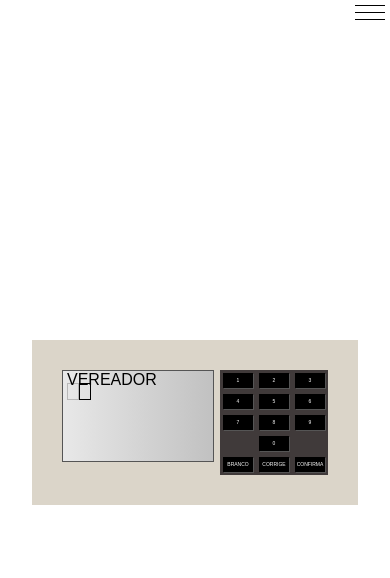
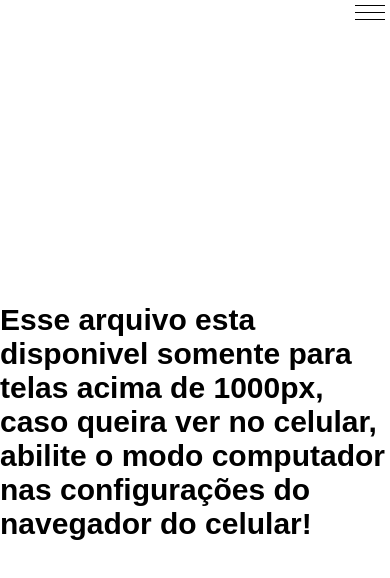
Before and after one commit to FelipeCarvalhoo/Urna-eletronica, a plain HTML site: page index.html in a window 390 px wide. Drawn offline with Linux system fonts and the light colour scheme.

Commit message:
mandei informação de que so pode acessar a urna eletronica em uma tela grande, como a de um computador

```diff
--- a/index.html
+++ b/index.html
@@ -17,6 +17,9 @@
         <img src="images/soco.png">
     </a>
     </div>
+    </div>
+    <div class="alerta">Esse arquivo esta disponivel somente para telas acima de 1000px, caso queira ver no celular, abilite o
+        modo computador nas configurações do navegador do celular!
     </div>
     <div class="urna">
         <div class="tela">
--- a/style.css
+++ b/style.css
@@ -40,6 +40,8 @@ html, body {
     height:100%;
     position:absolute;
     display:none;
+    align-items:center;
+    justify-content: center;
 }
 .hum div {
     border-bottom: 2px solid black;
@@ -173,16 +175,17 @@ html, body {
     font-size:40px;
     font-weight: bold;
 }
+.alerta {
+    display:none;
+}
 @media (max-width:840px) {
-    .hum {
-        z-index: 999;
-        position: absolute;
-        right: 0;
-        top:0;
+    .urna{
+        display:none;
+    }
+    .alerta {
         display: flex;
-        flex-direction: column;
-        cursor:pointer;
-
+        font-size: 30px;
+        font-weight:bold;
 
     }
     .hum div {
@@ -193,98 +196,11 @@ html, body {
         margin-top:5px;
 
     }
-    .urna {
-        background-color: #dbd5c9;
-        padding: 30px;
-        display: flex;
-    }
-    .tela {
-        width: 150px;
-        height: 90px;
-        background: linear-gradient(to right, #E8E8E8, #C1C1C1);
-        border: 1px solid #555;
-        display: flex;
-        flex-direction: column;
-    }
-    .teclado {
-        margin-left: 6px;
-        background-color: #403A3A;
-    }
-    .teclado--linha {
-        display: flex;
-        justify-content: center;
-        align-items: flex-end;
-    }
-    .teclado--botao {
-        width: 30px;
-        height: 15px;
-        background-color: #000;
-        color: #FFF;
-        font-size: 5px;
-        display: flex;
+    img {
+        display:flex;
         justify-content: center;
         align-items: center;
-        margin: 3px;
-        cursor: pointer;
-        box-shadow: 1px 1px 0px #555;
-    }
-    .d-1 {
-        flex: 1;
-        display: flex;
-    }
-    .d-1-left {
-        flex: 1;
-        display: flex;
-        flex-direction: column;
-        padding-left: 4px;
-    }
-    .d-1-1 {
-        height:6px;
-        display: flex;
-        align-items: center;
-    }
-    .d-1-2 {
-        height: 6px;
-        display: flex;
-        align-items: center;
-        justify-content: center;
-    }
-    .d-1-3 {
-        height: 6px;
-    }
-    .numero {
-        display: inline-block;
-        width: 10px;
-        height: 15px;
-        border: 1px solid #000;
-        text-align: center;
-        line-height: 20px;
-        font-size: 8px;
-    }
-    .pisca {
-        animation-name: pisca;
-        animation-duration: 1s;
-        animation-iteration-count: infinite;
-    }
-    .d-1-4 {
-        flex: 1;
-        line-height: 5px;
-    }
-    .aviso--grande {
-        font-size:6px;
-        font-weight: bold;
-    }
-    .d-2 {
-        border-top: 2px solid #000;
-        padding:3px;
-        height:6px;
-        font-size:8px;
-    }
-    .d-1-4 {
-        flex: 1;
-        line-height: 9px;
-    }
-    .d-1-1 span {
-        font-size: 6px;
+        height: 200px;
+        width:200px;
     }
 }
```
